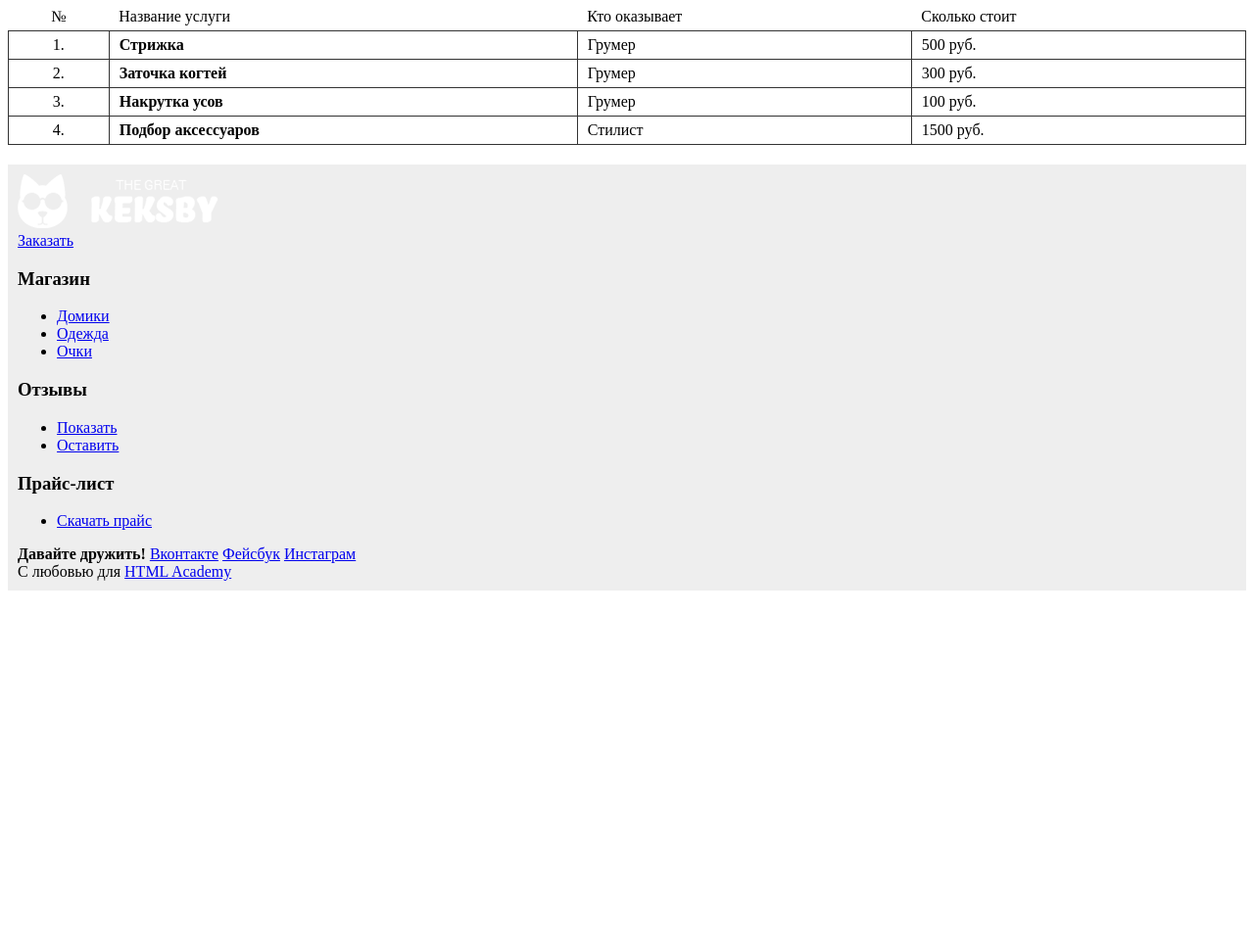
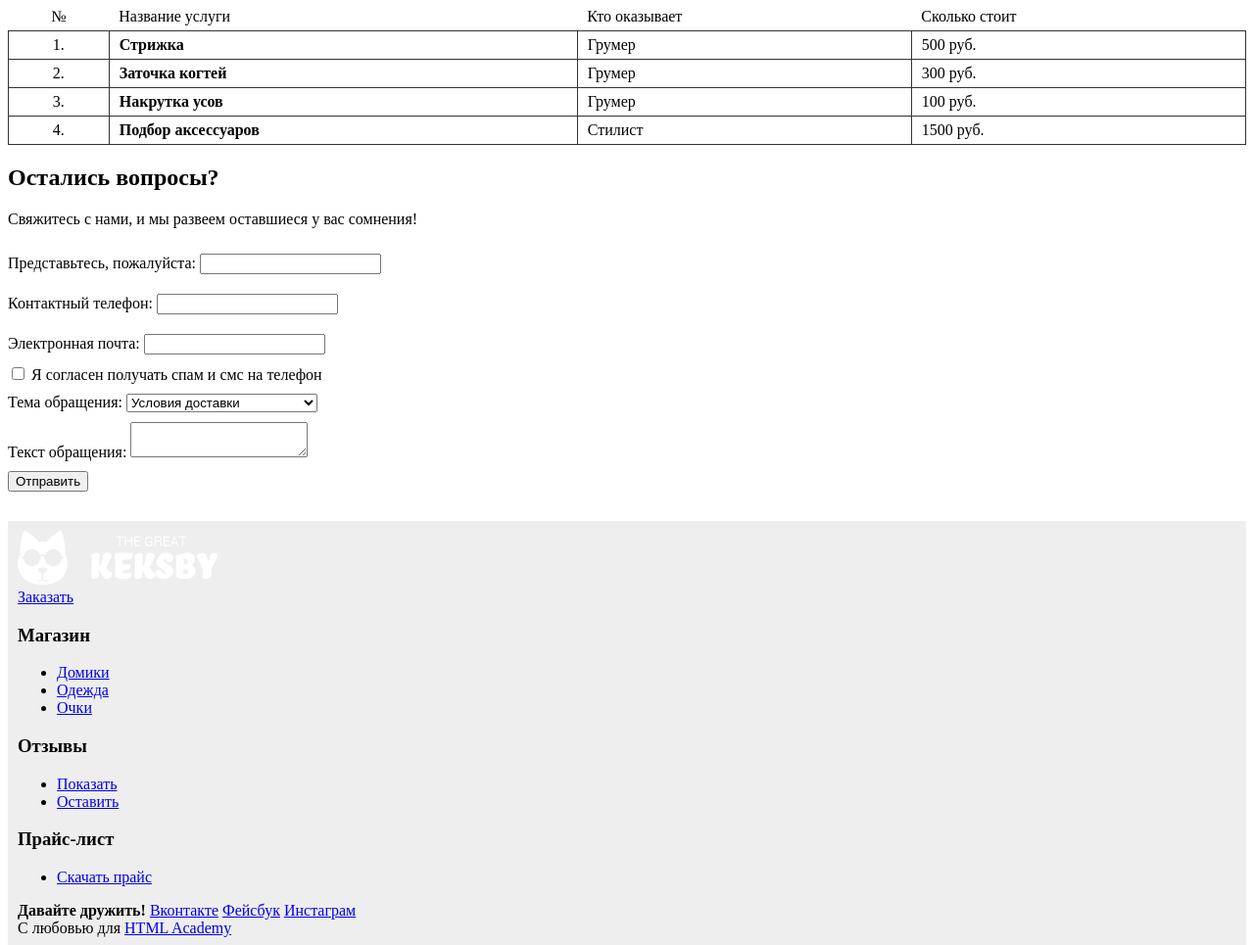
Before and after one commit to sibiryakov27/the-great-keksby, a plain HTML site: page index.html in a window 1280 px wide. Shown: the part 2178-3143 px from the top of the page at 98% size. Before the commit the page ends 2789 px from the top, so only its background shows below. Drawn offline with Linux system fonts and the light colour scheme.

Commit message:
Added feedback form

```diff
--- a/css/style.css
+++ b/css/style.css
@@ -34,3 +34,7 @@
 .price-list .price-name {
   font-weight: bold;
 }
+
+.feedback-form-group {
+  padding: 10px 0;
+}
--- a/index.html
+++ b/index.html
@@ -144,6 +144,46 @@
       </table>
     </div>
 
+
+    <div class="feedback">
+      <h2>Остались вопросы?</h2>
+      <p class="feedback-tip">Свяжитесь с нами, и мы развеем оставшиеся у вас сомнения!</p>
+      <form class="feedback-form" action="/keksby-mail" method="post">
+        <div class="feedback-form-group">
+          <label for="fullname">Представьтесь, пожалуйста:</label>
+          <input id="fullname" name="fullname" type="text">
+        </div>
+        <div class="feedback-form-group">
+          <label for="phone">Контактный телефон:</label>
+          <input type="text" name="phone" id="phone">
+        </div>
+        <div class="feedback-form-group">
+          <label for="email">Электронная почта:</label>
+          <input type="text" name="email" id="email">
+        </div>
+        <div class="checkbox-area">
+          <label>
+            <input type="checkbox" name="subscription">
+            Я согласен получать спам и смс на телефон
+          </label>
+        </div>
+        <div class="feedback-form-group">
+          <label for="topic">Тема обращения:</label>
+          <select name="topic" id="topic">
+            <option value="1">Условия доставки</option>
+            <option value="2">Возврат товара</option>
+            <option value="3">Жалоба в Роспотребнадзор</option>
+          </select>
+          <div class="feedback-form-group">
+            <label for="message">Текст обращения:</label>
+            <textarea name="message" id="message"></textarea>
+          </div>
+          <input class="btn" type="submit" value="Отправить">
+        </div>
+      </form>
+    </div>
+
+
     <div class="page-footer">
       <div class="footer-top">
          <div class="footer-logo">
```
